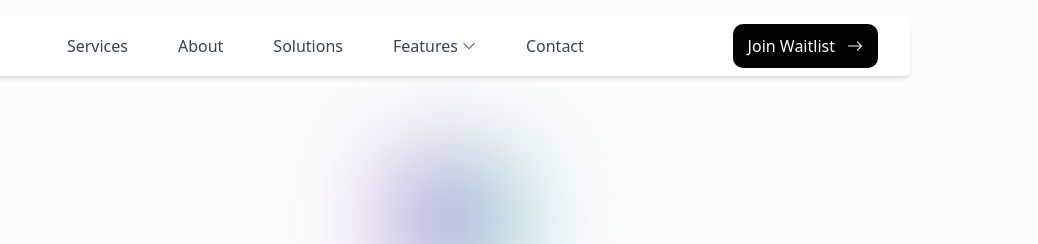
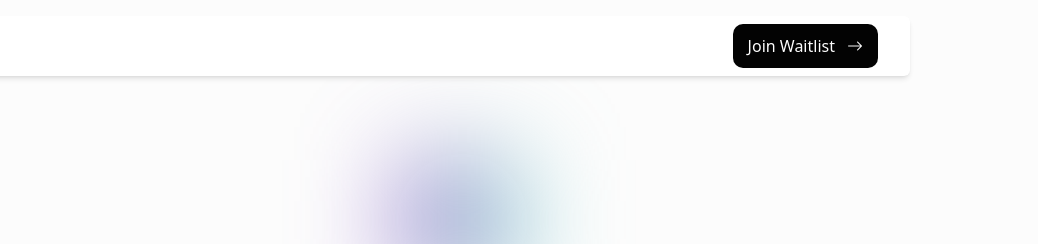
Before and after one commit to abdul-ahad12/gtpbank, a plain HTML site: page index.html in a window 1280 px wide. Shown: the top 244 px of the page, 242-1280 px from the left. Drawn offline with nearby package versions, Linux system fonts and the light colour scheme; a web font is replaced by a local one.

Commit message:
navbar fix

```diff
--- a/index.html
+++ b/index.html
@@ -946,11 +946,11 @@
         <nav
           class="tw-relative tw-flex tw-h-full max-lg:tw-h-max tw-w-max tw-gap-5 tw-text-base max-lg:tw-mt-[30px] max-lg:tw-flex-col max-lg:tw-gap-5 lg:tw-mx-auto tw-place-items-center"
         >
-          <a class="header-links" href="#"> Services </a>
+          <!-- <a class="header-links" href="#"> Services </a>
           <a class="header-links" href="#"> About </a>
-          <a class="header-links" href="#"> Solutions </a>
-
-          <div class="tw-relative tw-flex tw-flex-col tw-place-items-center">
+          <a class="header-links" href="#"> Solutions </a> -->
+
+          <!-- <div class="tw-relative tw-flex tw-flex-col tw-place-items-center">
             <div
               id="nav-dropdown-toggle-0"
               class="max-lg:tw-max-w-fit tw-flex header-links tw-gap-1 tw-place-items-center"
@@ -1074,7 +1074,7 @@
               </div>
             </nav>
           </div>
-          <a class="header-links" href="#contact"> Contact </a>
+          <a class="header-links" href="#contact"> Contact </a> -->
         </nav>
         <div
           class="lg:tw-mx-4 tw-flex tw-place-items-center tw-gap-[20px] tw-text-base max-md:tw-w-full max-md:tw-flex-col max-md:tw-place-content-center"
```
